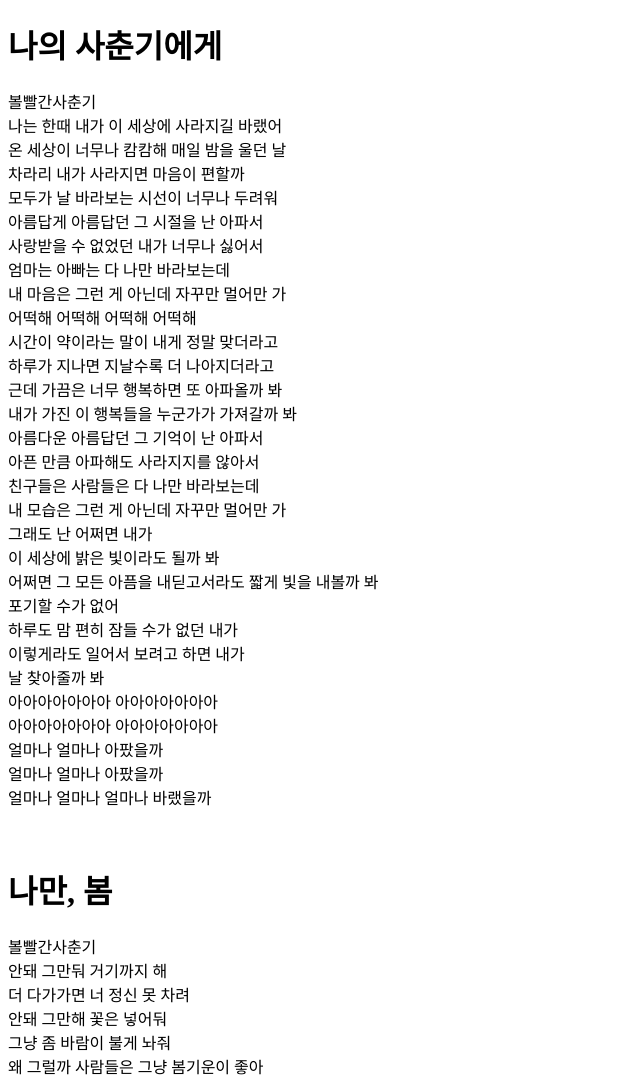
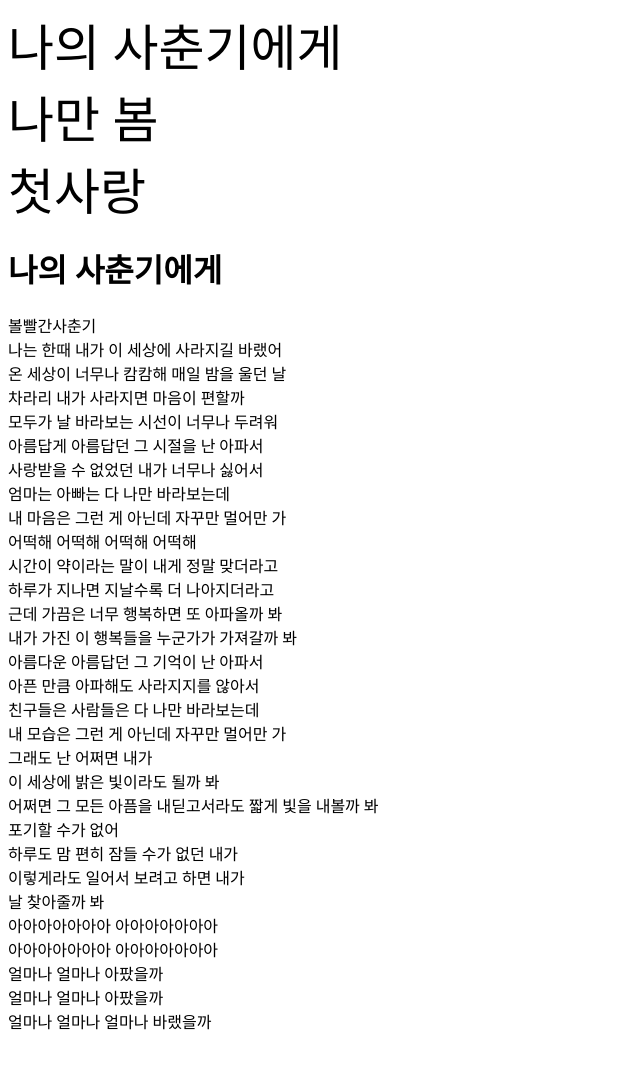
Before and after one commit to gato14-create/HTML, a plain HTML site: page anchor.html in a window 1280 px wide. Shown: the top 1081 px of the page, without its empty margins (0-640 px from the left). Drawn offline with Linux system fonts and the light colour scheme.

Commit message:
Add files via upload

```diff
--- a/anchor.html
+++ b/anchor.html
@@ -4,9 +4,23 @@
     <meta charset="UTF-8">
     <meta name="viewport" content="width=device-width, initial-scale=1.0">
     <title>볼빨간사춘기</title>
+    <style>
+        div>a{
+            text-decoration: none;
+            color: black;
+            font-size: 50px;
+        }
+    </style>
 </head>
 <body>
-<h1>나의 사춘기에게</h1>
+    <nav>
+        <div><a href="#my">나의 사춘기에게</a></div>
+        <div><a href="#spring">나만 봄</a></div>
+        <div><a href="#love">첫사랑</a></div>
+
+
+    </nav>
+<h1 id="my">나의 사춘기에게</h1>
 볼빨간사춘기<br>
 나는 한때 내가 이 세상에 사라지길 바랬어<br>
 온 세상이 너무나 캄캄해 매일 밤을 울던 날<br>
@@ -38,7 +52,7 @@
 얼마나 얼마나 아팠을까<br>
 얼마나 얼마나 얼마나 바랬을까<br>
 <br><br>
-<h1>나만, 봄</h1>
+<h1 id="spring">나만, 봄</h1>
 볼빨간사춘기<br>
 안돼 그만둬 거기까지 해<br>
 더 다가가면 너 정신 못 차려<br>
@@ -78,7 +92,7 @@ Flower sunshine<br>
 봄이 지나갈 때까지<br>
 다른 사람 다 사라져라 나만 봄<br>
 <br><br>
-<h1>첫사랑</h1>
+<h1 id="love">첫사랑</h1>
 볼빨간사춘기<br>
 어릴 때 넌 키도 작고<br>
 빼빼 말랐지 기억나<br>
```
